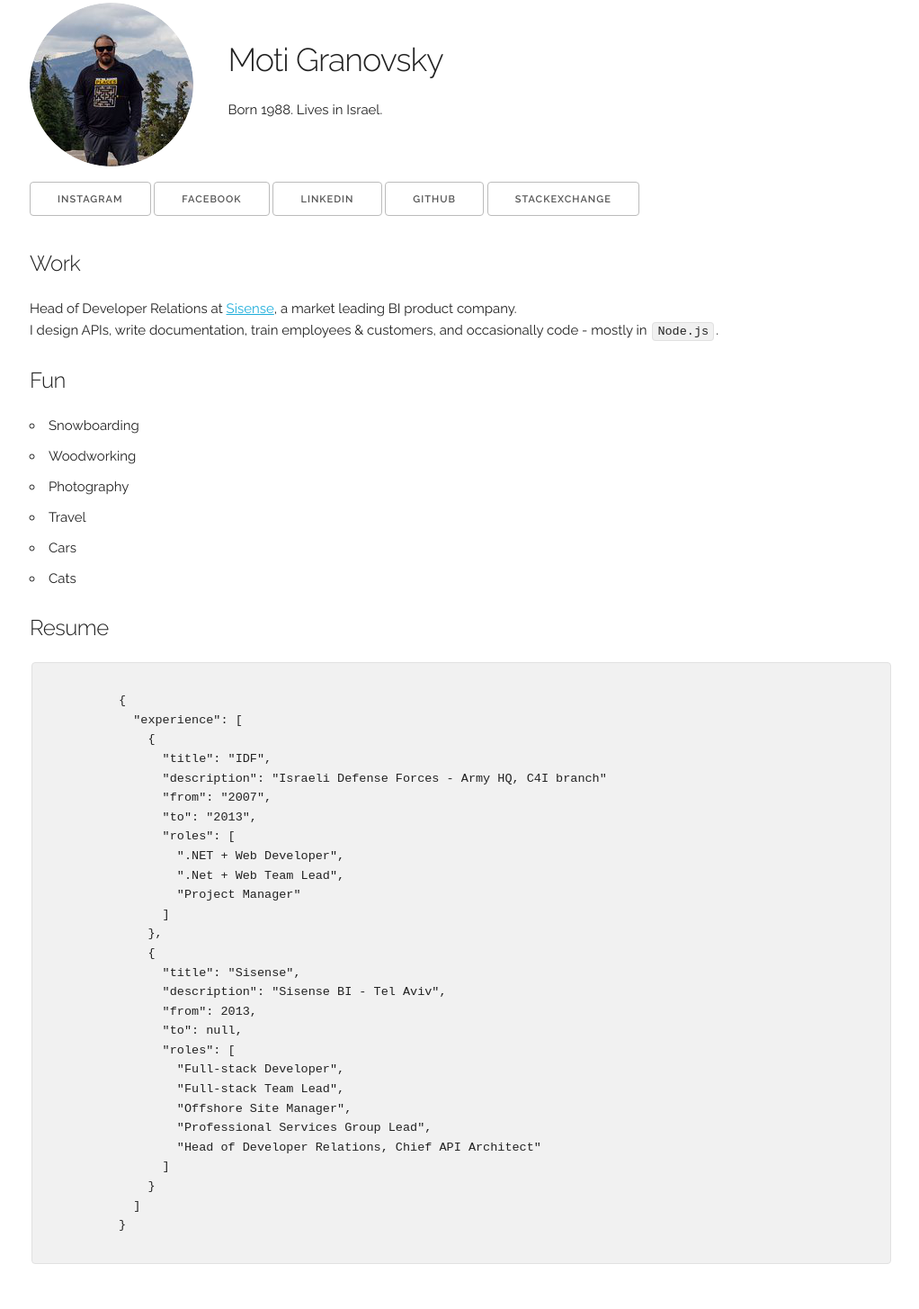
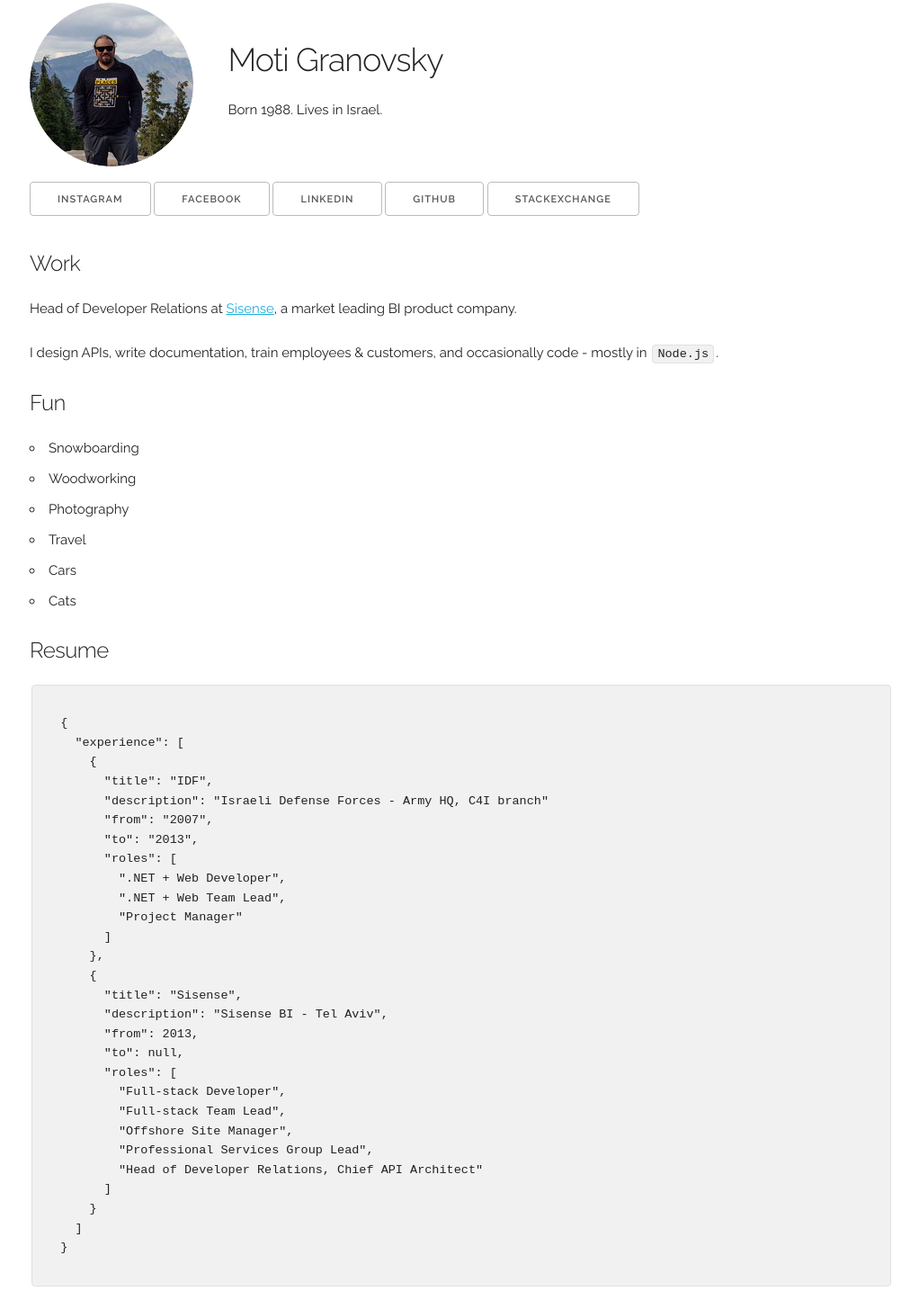
Before and after one commit to motigra/motigra.github.io, a plain HTML site: page index.html in a window 1280 px wide. Shown: the part 237-1692 px from the top of the page at 90% size, without its empty margins (127-1149 px from the left). Before the commit the page ends 1667 px from the top, so only its background shows below. Drawn offline with Linux system fonts and the light colour scheme.

Commit message:
formatting fix

```diff
--- a/index.html
+++ b/index.html
@@ -55,8 +55,8 @@
       <div class="column">
         <h5>Work</h5>
         <p>Head of Developer Relations at <a href="https://www.sisense.com/" target="_blank">Sisense</a>,
-          a market leading BI product company.<br />
-          I design APIs, write documentation, train employees & customers, and occasionally code - mostly in <code>Node.js</code>.</p>
+          a market leading BI product company.</p>
+        <p>I design APIs, write documentation, train employees & customers, and occasionally code - mostly in <code>Node.js</code>.</p>
       </div>
     </div>
     <div class="row">
@@ -85,7 +85,7 @@
         "to": "2013",
         "roles": [
           ".NET + Web Developer",
-                  ".Net + Web Team Lead",
+          ".NET + Web Team Lead",
           "Project Manager"
         ]
       },
```
Lines whose indentation alone changed are shown as unchanged.
